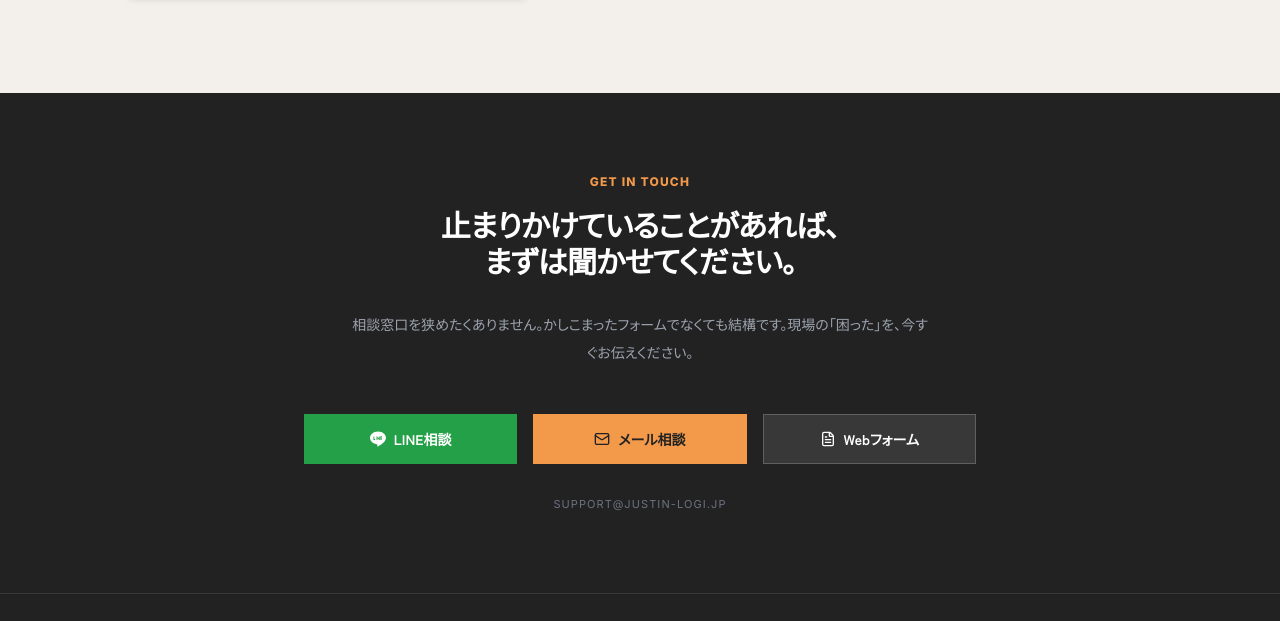
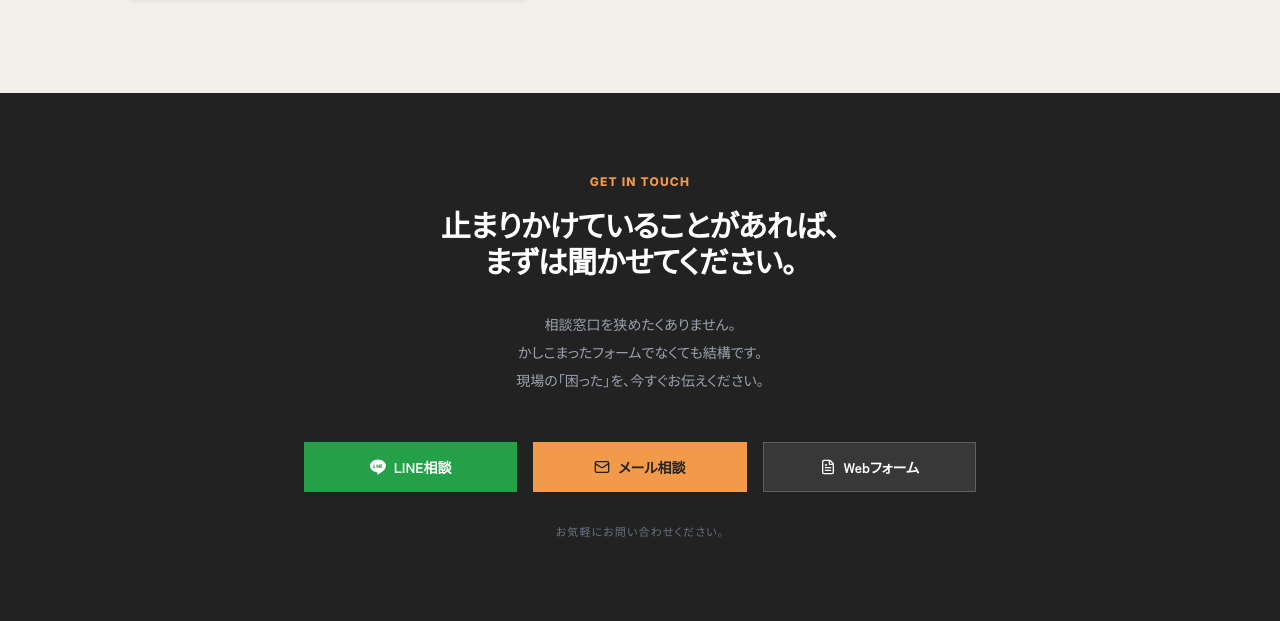
Before and after one commit to just-in-to/just-in, a plain HTML site: page index.html in a window 1280 px wide. Shown: the part 4402-5023 px from the top of the page. Drawn offline with nearby package versions, Linux system fonts and the light colour scheme.

Commit message:
Update index.html

```diff
--- a/index.html
+++ b/index.html
@@ -422,7 +422,7 @@
                 止まりかけていることがあれば、<br><br class="md:hidden">まずは聞かせてください。
             </h2>
             <p class="text-sm text-gray-400 mb-12 max-w-xl mx-auto leading-loose">
-                相談窓口を狭めたくありません。かしこまったフォームでなくても結構です。現場の「困った」を、今すぐお伝えください。
+                相談窓口を狭めたくありません。<br>かしこまったフォームでなくても結構です。<br>現場の「困った」を、今すぐお伝えください。
             </p>
 
             <div class="grid grid-cols-1 sm:grid-cols-3 gap-4 max-w-2xl mx-auto text-sm font-bold">
@@ -440,7 +440,7 @@
                     Webフォーム
                 </a>
             </div>
-            <p class="mt-8 text-[11px] text-gray-500 font-inter uppercase tracking-widest">support@justin-logi.jp</p>
+            <p class="mt-8 text-[11px] text-gray-500 font-inter uppercase tracking-widest">お気軽にお問い合わせください。</p>
         </div>
     </section>
 
```
